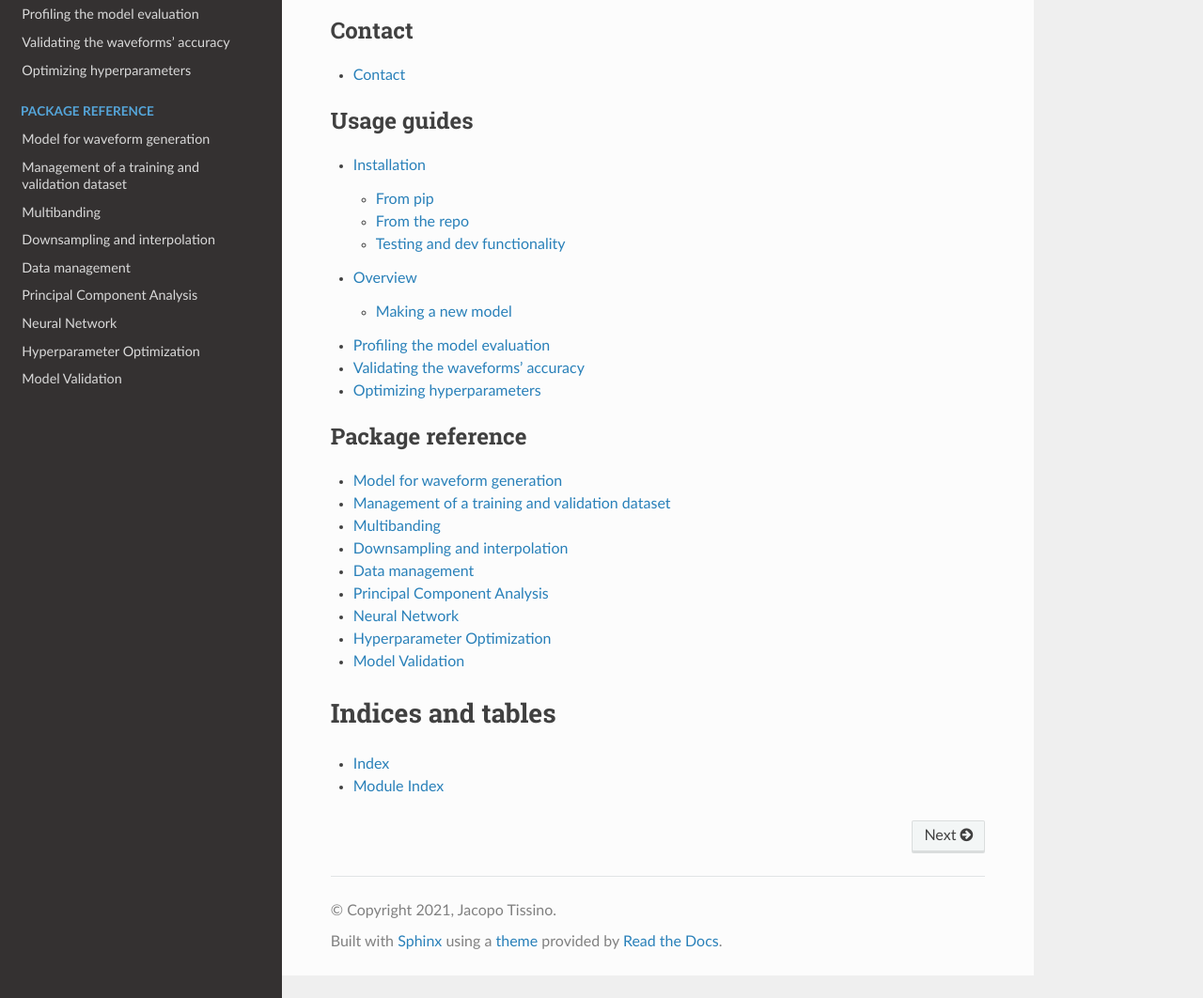
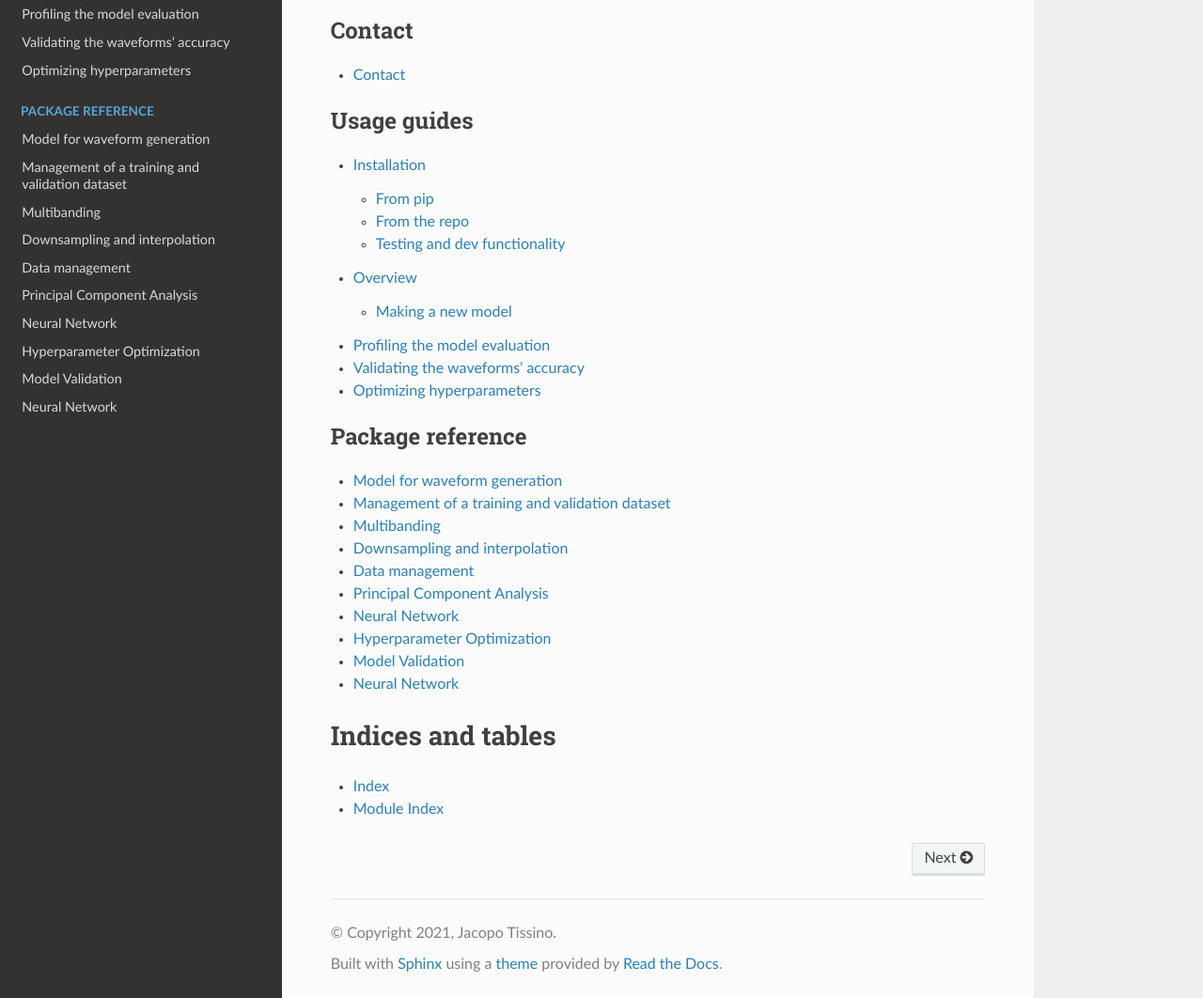
Before and after one commit to jacopok/mlgw_bns, a Sphinx documentation site: the page built from docs/index.rst, in a window 1280 px wide and 1331 px high, cut to the strip 269-1331 px from the top of the window. Shown: the whole strip at 94% size. Built offline with Sphinx 7.4.7 and the Read the Docs theme 2.0.0, drawn with Linux system fonts in a browser that asks for light colours; part of the change alters nothing that is shown.

```diff
--- a/docs/index.rst
+++ b/docs/index.rst
@@ -41,6 +41,7 @@ Welcome to ``mlgw_bns``'s documentation!
    package_reference/neural_network
    package_reference/hyperparameter_optimization
    package_reference/model_validation
+   package_reference/fixed_dataset_training
 
 Indices and tables
 ==================
```
